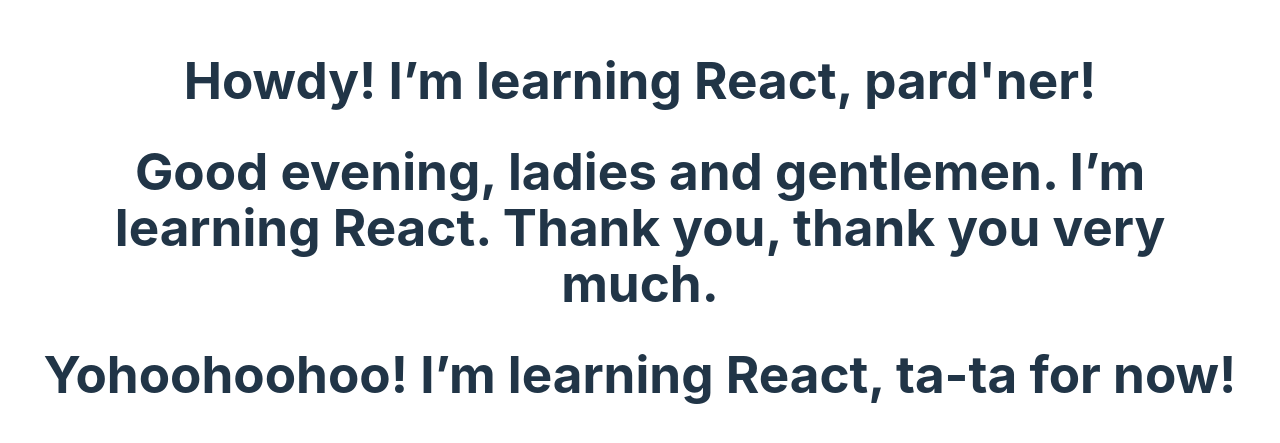
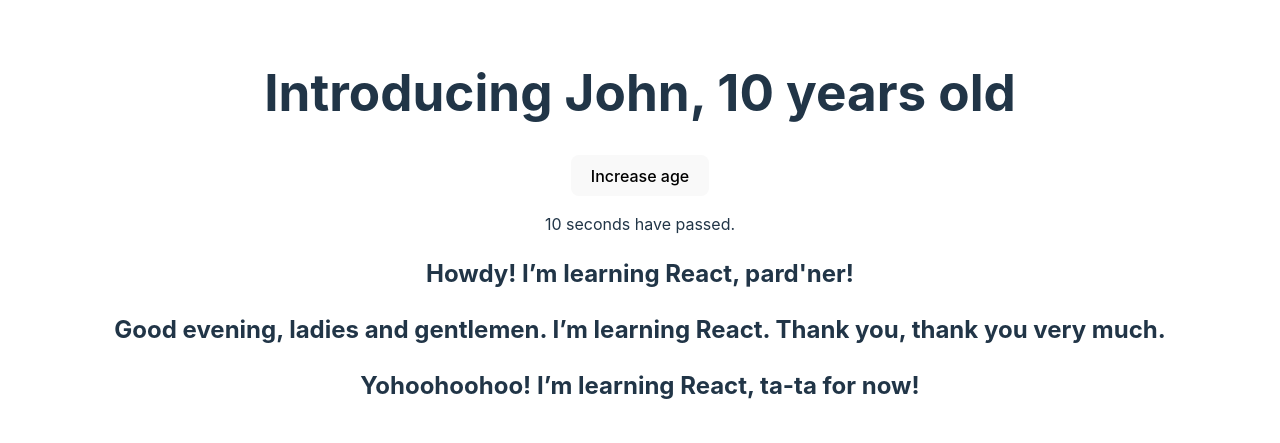
Before and after one commit to stephengroe/top-react-playground, a React (Vite) app: page / in a window 1280 px wide. Shown: the part 173-616 px from the top of the page. Built offline with nearby package versions, Linux system fonts and the light colour scheme.

Commit message:
Add demo components

```diff
--- a/src/App.jsx
+++ b/src/App.jsx
@@ -3,6 +3,8 @@
 import viteLogo from '/vite.svg'
 import './App.css'
 import Greeting from './Greeting'
+import Person from './Person'
+import Clock from './Clock'
 
 function App() {
   const [count, setCount] = useState(0)
@@ -27,6 +29,18 @@
 
   return (
     <>
+      <Person
+        key={"default"}
+        start={"Default: "}
+        end={"."}
+        style={{
+          color: "blue",
+          fontSize: "2rem",
+        }}
+        />
+
+        <Clock />
+
       {greetings.map(greeting => {
         return (
         <Greeting
--- a/src/Greeting.jsx
+++ b/src/Greeting.jsx
@@ -1,7 +1,9 @@
-function Greeting({start, end}) {
+function Greeting({start, end, style}) {
   return (
     <>
-      <h1>{start} I&rsquo;m learning React{end}</h1>
+      <h2
+      style={style}
+      >{start} I&rsquo;m learning React{end}</h2>
     </>
   )
 }
```
